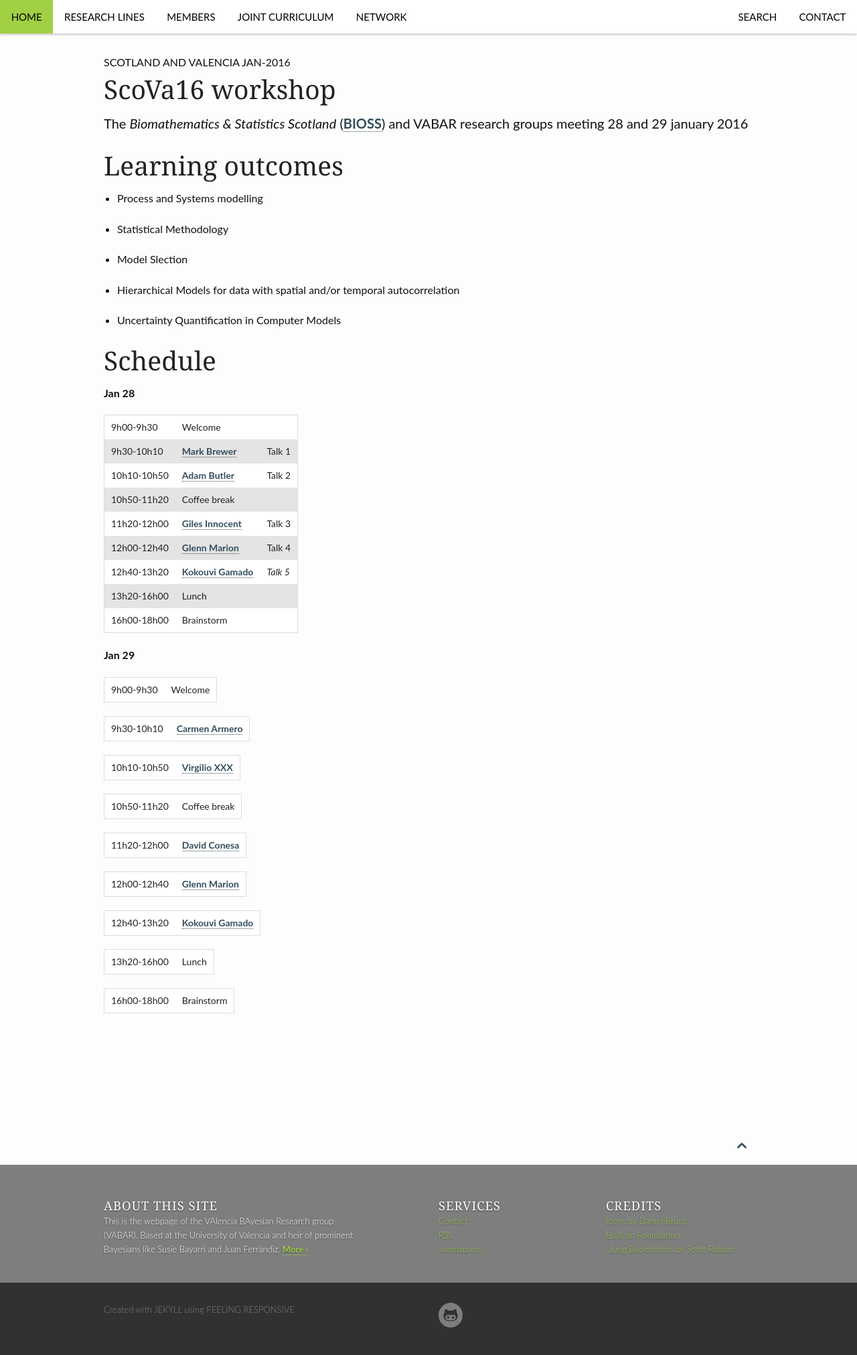
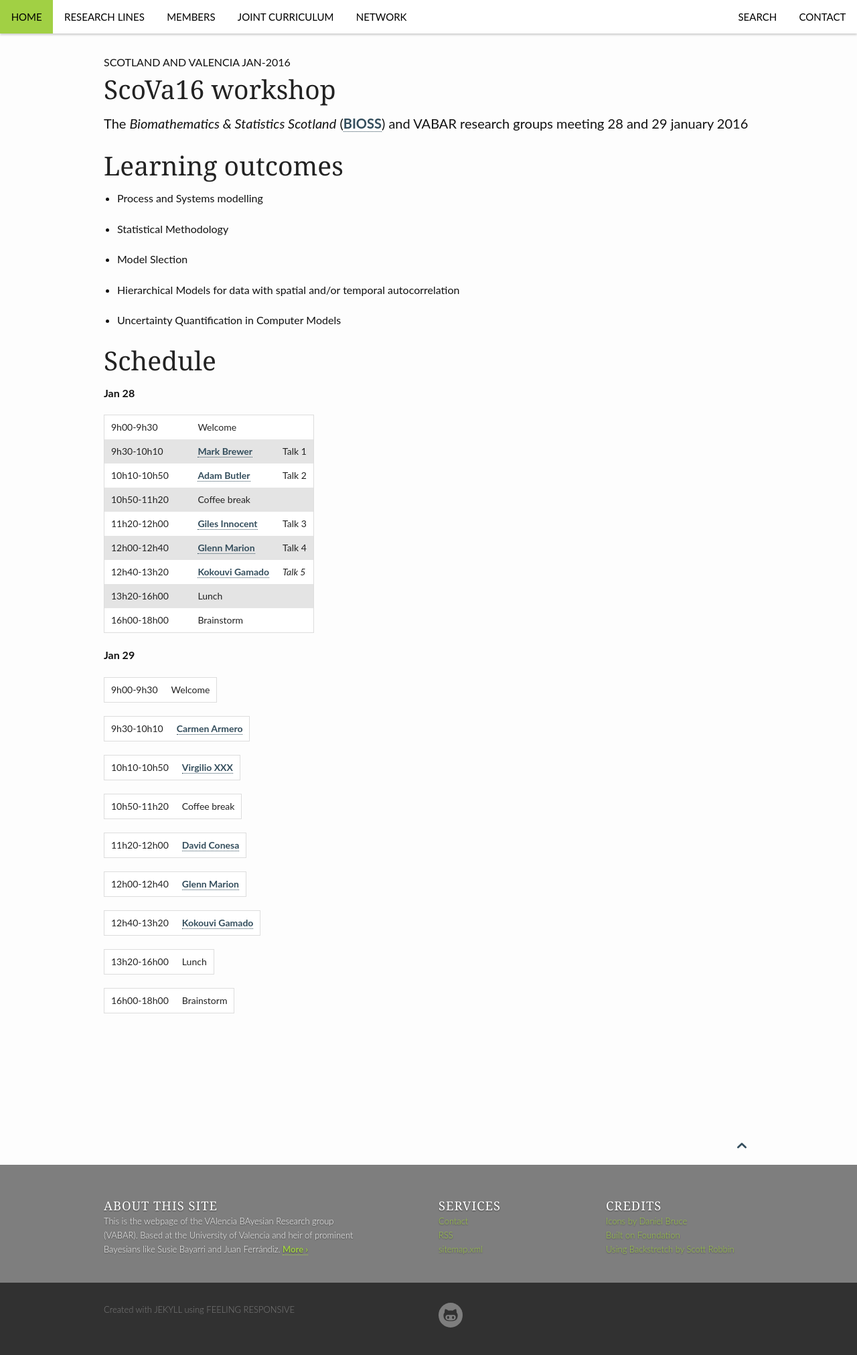
Before and after one commit to VABAR/VABAR.github.io, a Jekyll site: the page built from _posts/events/2015-11-25-ScoVa16.md, in a window 1280 px wide. Shown: the whole page at 67% size. Built offline with Jekyll 4.4.1, drawn with Linux system fonts in a browser that asks for light colours.

Commit message:
Update 2015-11-25-ScoVa16.md

```diff
--- a/_posts/events/2015-11-25-ScoVa16.md
+++ b/_posts/events/2015-11-25-ScoVa16.md
@@ -25,15 +25,15 @@
 
 **Jan 28**
 
-9h00-9h30 | Welcome
-9h30-10h10 | <a href="http://www.bioss.ac.uk/people/markb.html">Mark Brewer</a> | Talk 1
-10h10-10h50 |  <a href="http://www.bioss.ac.uk/people/adam.html">Adam Butler</a> | Talk 2
-10h50-11h20 | Coffee break
-11h20-12h00 | <a href="http://www.bioss.ac.uk/people/giles.html">Giles Innocent</a> | Talk 3
-12h00-12h40 | <a href="http://www.bioss.ac.uk/people/glenn.html">Glenn Marion</a> | Talk 4
-12h40-13h20 | <a href="http://www.bioss.ac.uk/people/kokouvi.html">Kokouvi Gamado</a> | _Talk 5_
-13h20-16h00 | Lunch
-16h00-18h00 | Brainstorm
+9h00-9h30 || Welcome
+9h30-10h10 || <a href="http://www.bioss.ac.uk/people/markb.html">Mark Brewer</a> | Talk 1
+10h10-10h50 ||  <a href="http://www.bioss.ac.uk/people/adam.html">Adam Butler</a> | Talk 2
+10h50-11h20 || Coffee break
+11h20-12h00 || <a href="http://www.bioss.ac.uk/people/giles.html">Giles Innocent</a> | Talk 3
+12h00-12h40 || <a href="http://www.bioss.ac.uk/people/glenn.html">Glenn Marion</a> | Talk 4
+12h40-13h20 || <a href="http://www.bioss.ac.uk/people/kokouvi.html">Kokouvi Gamado</a> | _Talk 5_
+13h20-16h00 || Lunch
+16h00-18h00 || Brainstorm
 
 
 **Jan 29**
```
